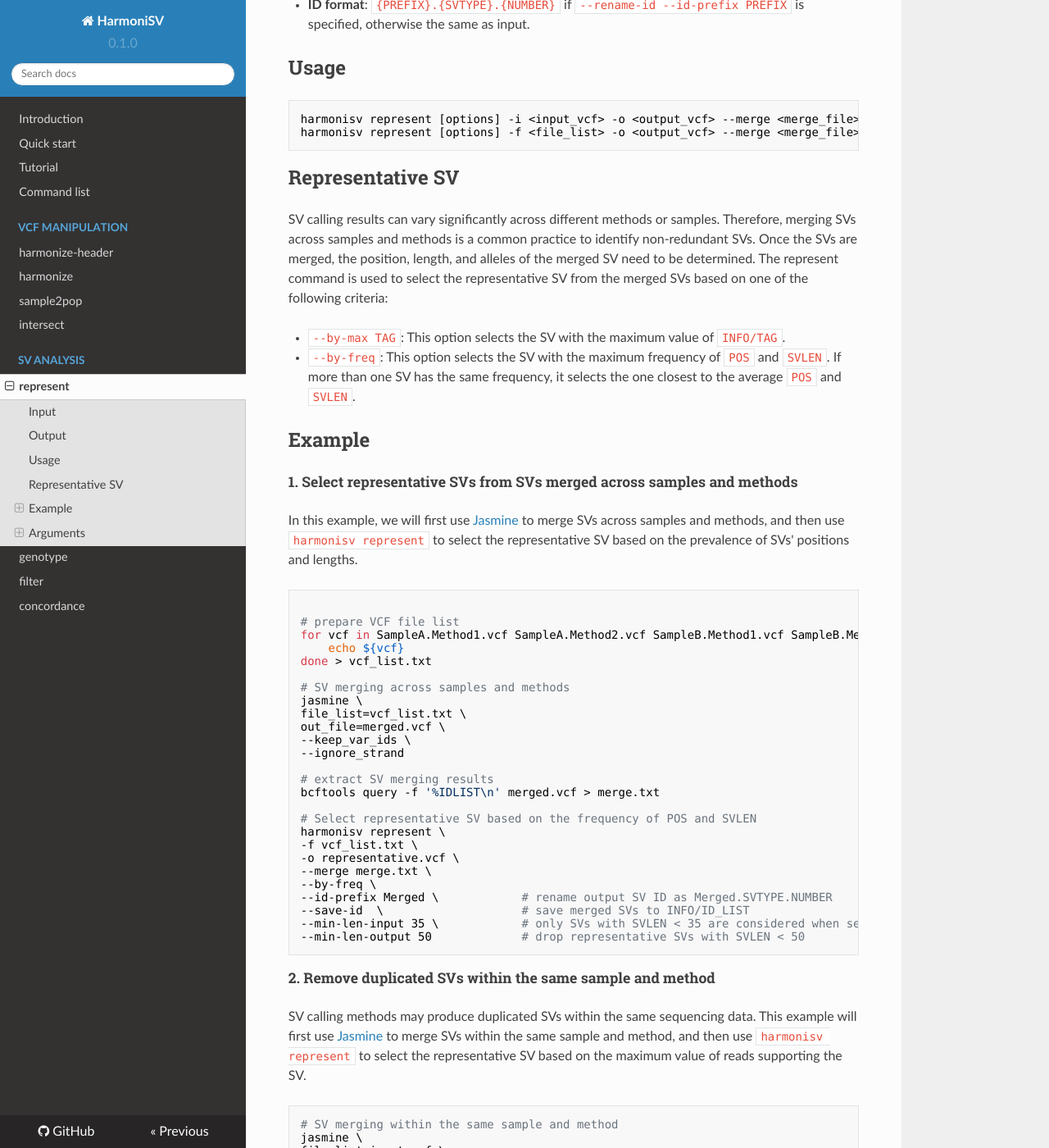
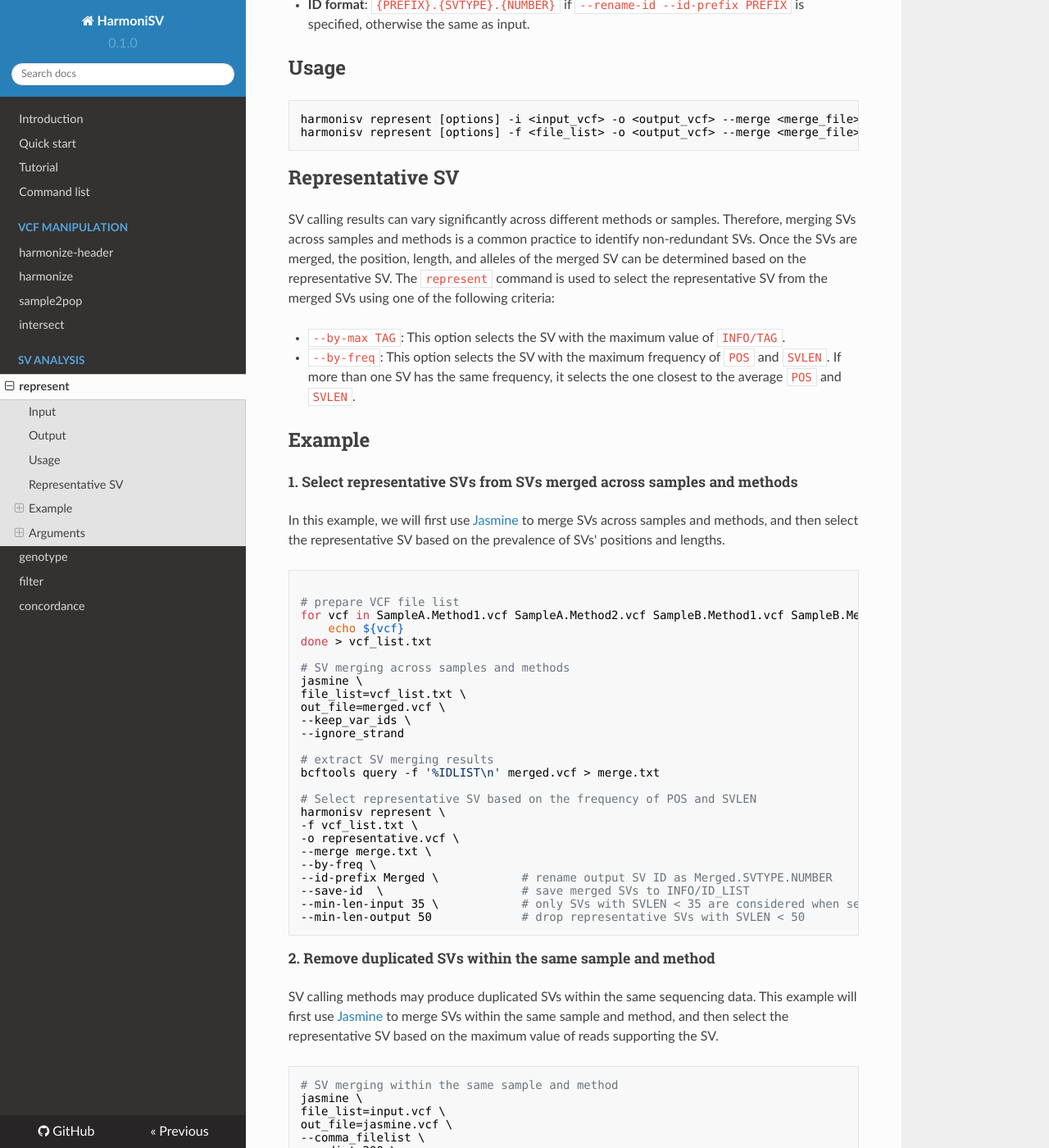
Before and after one commit to Han-Cao/HarmoniSV, an MkDocs documentation site: the page built from docs/SV_analysis/represent.md, in a window 1280 px wide and 1400 px high, scrolled down 698 px. Shown: the whole window at 82% size. Built offline with MkDocs 1.6.1, drawn with Linux system fonts in a browser that asks for light colours; nearby versions of some CDN libraries.

Commit message:
[UPD]: update represent doc

````diff
--- a/docs/SV_analysis/represent.md
+++ b/docs/SV_analysis/represent.md
@@ -26,7 +26,7 @@ harmonisv represent [options] -f <file_list> -o <output_vcf> --merge <merge_file
 ```
 
 ## Representative SV
-SV calling results can vary significantly across different methods or samples. Therefore, merging SVs across samples and methods is a common practice to identify non-redundant SVs. Once the SVs are merged, the position, length, and alleles of the merged SV need to be determined. The represent command is used to select the representative SV from the merged SVs based on one of the following criteria:
+SV calling results can vary significantly across different methods or samples. Therefore, merging SVs across samples and methods is a common practice to identify non-redundant SVs. Once the SVs are merged, the position, length, and alleles of the merged SV can be determined based on the representative SV. The `represent` command is used to select the representative SV from the merged SVs using one of the following criteria:
 
 - `--by-max TAG`: This option selects the SV with the maximum value of `INFO/TAG`.
 - `--by-freq`: This option selects the SV with the maximum frequency of `POS` and `SVLEN`. If more than one SV has the same frequency, it selects the one closest to the average `POS` and `SVLEN`.
@@ -34,7 +34,7 @@ SV calling results can vary significantly across different methods or samples. T
 ## Example
 
 ##### 1. Select representative SVs from SVs merged across samples and methods
-In this example, we will first use [Jasmine] to merge SVs across samples and methods, and then use `harmonisv represent` to select the representative SV based on the prevalence of SVs' positions and lengths.
+In this example, we will first use [Jasmine] to merge SVs across samples and methods, and then select the representative SV based on the prevalence of SVs' positions and lengths.
 
 ``` bash
 
@@ -68,7 +68,7 @@ harmonisv represent \
 
 ##### 2. Remove duplicated SVs within the same sample and method
 
-SV calling methods may produce duplicated SVs within the same sequencing data. This example will first use [Jasmine] to merge SVs within the same sample and method, and then use `harmonisv represent` to select the representative SV based on the maximum value of reads supporting the SV.
+SV calling methods may produce duplicated SVs within the same sequencing data. This example will first use [Jasmine] to merge SVs within the same sample and method, and then select the representative SV based on the maximum value of reads supporting the SV.
 
 
 ``` bash
````
